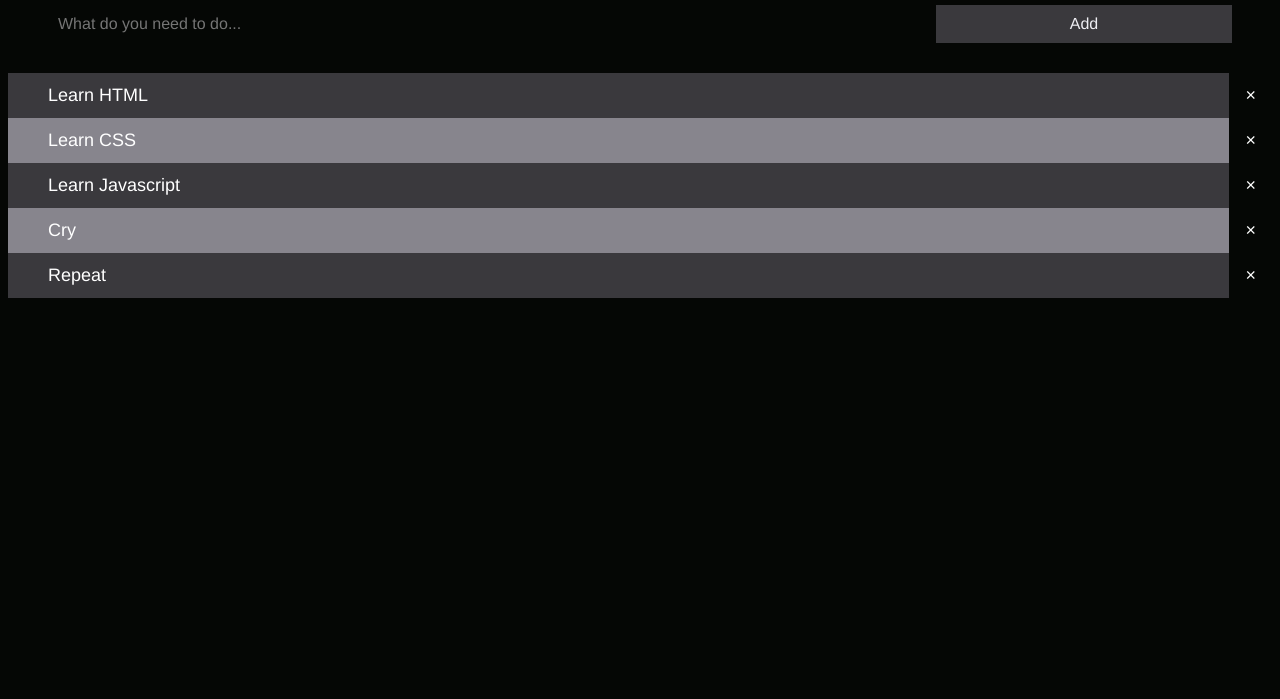
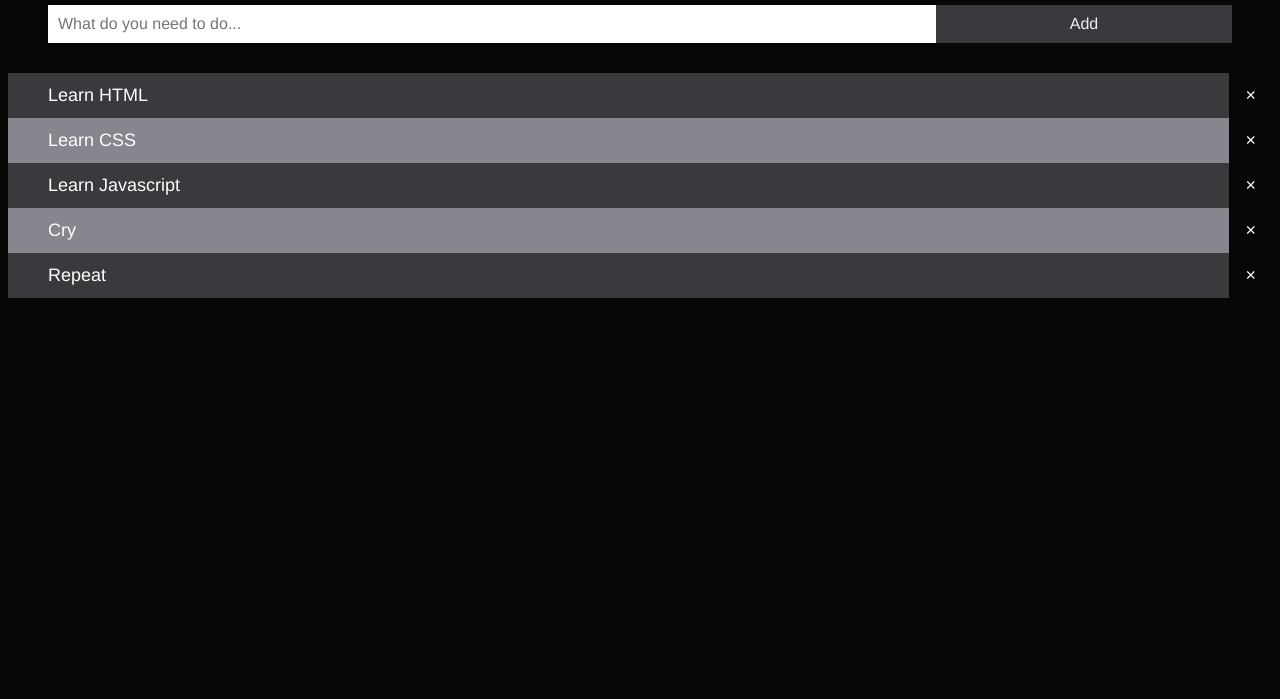
Before and after one commit to DavidGa77/js-todo-app, a plain HTML site: page index.html in a window 1280 px wide. Shown: the part 101-800 px from the top of the page. Drawn offline with Linux system fonts and the light colour scheme.

Commit message:
Fixed input box bg color

```diff
--- a/assets/css/styles.css
+++ b/assets/css/styles.css
@@ -9,6 +9,10 @@
     box-sizing: border-box;
     font-family: 'Franklin Gothic Medium', 'Arial Narrow', Arial, sans-serif;
     background-color: #050705;
+  }
+
+  input {
+    background-color: var(--bg-color-white);
   }
 
   /* Remove margins and padding from the list */
```
